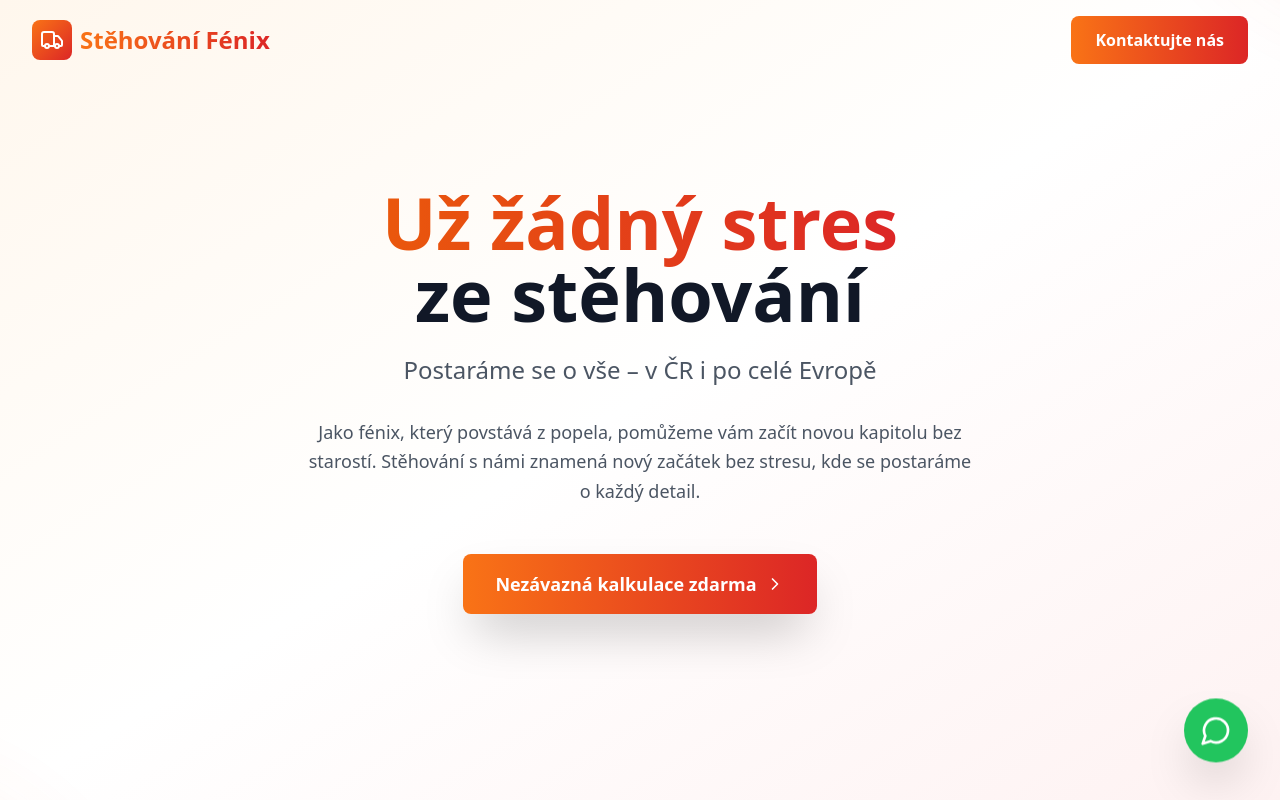
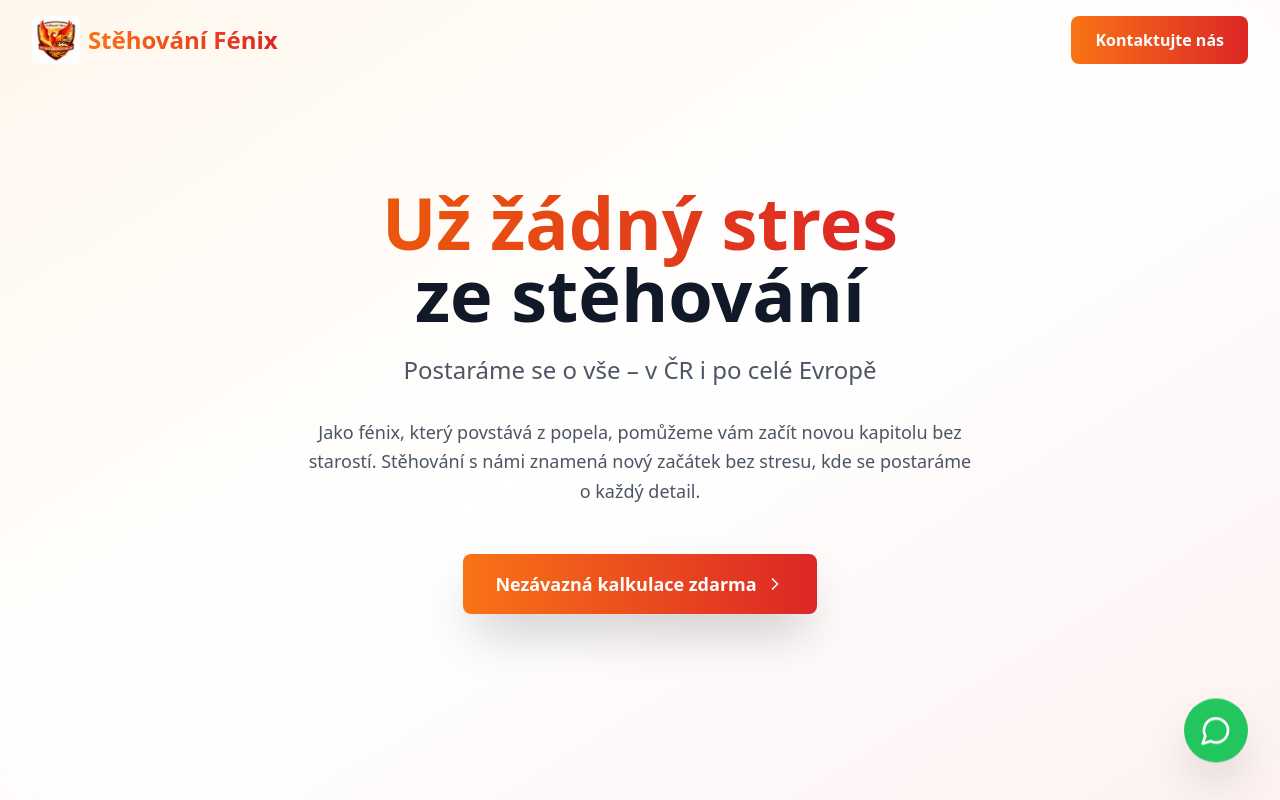
Before and after one commit to orsovicsadam-dotcom/Stehovani-Fenix, a React (Vite) app: page / in a window 1280 px wide. Shown: the top 800 px of the page. Built offline with nearby package versions, Linux system fonts and the light colour scheme.

Commit message:
adding logo and favicon

```diff
--- a/index.html
+++ b/index.html
@@ -2,7 +2,7 @@
 <html lang="cs">
   <head>
     <meta charset="UTF-8" />
-    <link rel="icon" type="image/svg+xml" href="/vite.svg" />
+    <link rel="icon" type="image/jpeg" href="/Stěhování-Fénix-logo.jpg" />
     <meta name="viewport" content="width=device-width, initial-scale=1.0" />
 
     <title>Stěhování Fénix | Profesionální stěhování po celé ČR a Evropě</title>
--- a/src/App.tsx
+++ b/src/App.tsx
@@ -35,9 +35,11 @@ function App() {
         <div className="max-w-7xl mx-auto px-4 sm:px-6 lg:px-8">
           <div className="flex justify-between items-center h-20">
             <div className="flex items-center space-x-2">
-              <div className="w-10 h-10 bg-gradient-to-br from-orange-500 to-red-600 rounded-lg flex items-center justify-center transform hover:scale-110 transition-transform">
-                <Truck className="w-6 h-6 text-white" />
-              </div>
+              <img
+                src="/Stěhování-Fénix-logo.jpg"
+                alt="Logo Stěhování Fénix"
+                className="h-12 w-auto object-contain transform hover:scale-110 transition-transform rounded"
+              />
               <span className={`text-2xl font-bold bg-gradient-to-r from-orange-500 to-red-600 bg-clip-text text-transparent`}>
                 Stěhování Fénix
               </span>
@@ -381,9 +383,11 @@ function App() {
         <div className="max-w-7xl mx-auto px-4 sm:px-6 lg:px-8">
           <div className="flex flex-col md:flex-row justify-between items-center">
             <div className="flex items-center space-x-2 mb-4 md:mb-0">
-              <div className="w-10 h-10 bg-gradient-to-br from-orange-500 to-red-600 rounded-lg flex items-center justify-center">
-                <Truck className="w-6 h-6 text-white" />
-              </div>
+              <img
+                src="/Stěhování-Fénix-logo.jpg"
+                alt="Logo Stěhování Fénix"
+                className="h-10 w-auto object-contain rounded"
+              />
               <span className="text-2xl font-bold">Stěhování Fénix</span>
             </div>
             <div className="text-gray-400 text-sm">
```
Also changed, not shown: public/Stěhování-Fénix-logo.jpg (added), 1 other file (tests, documents, lock files or other folders).
